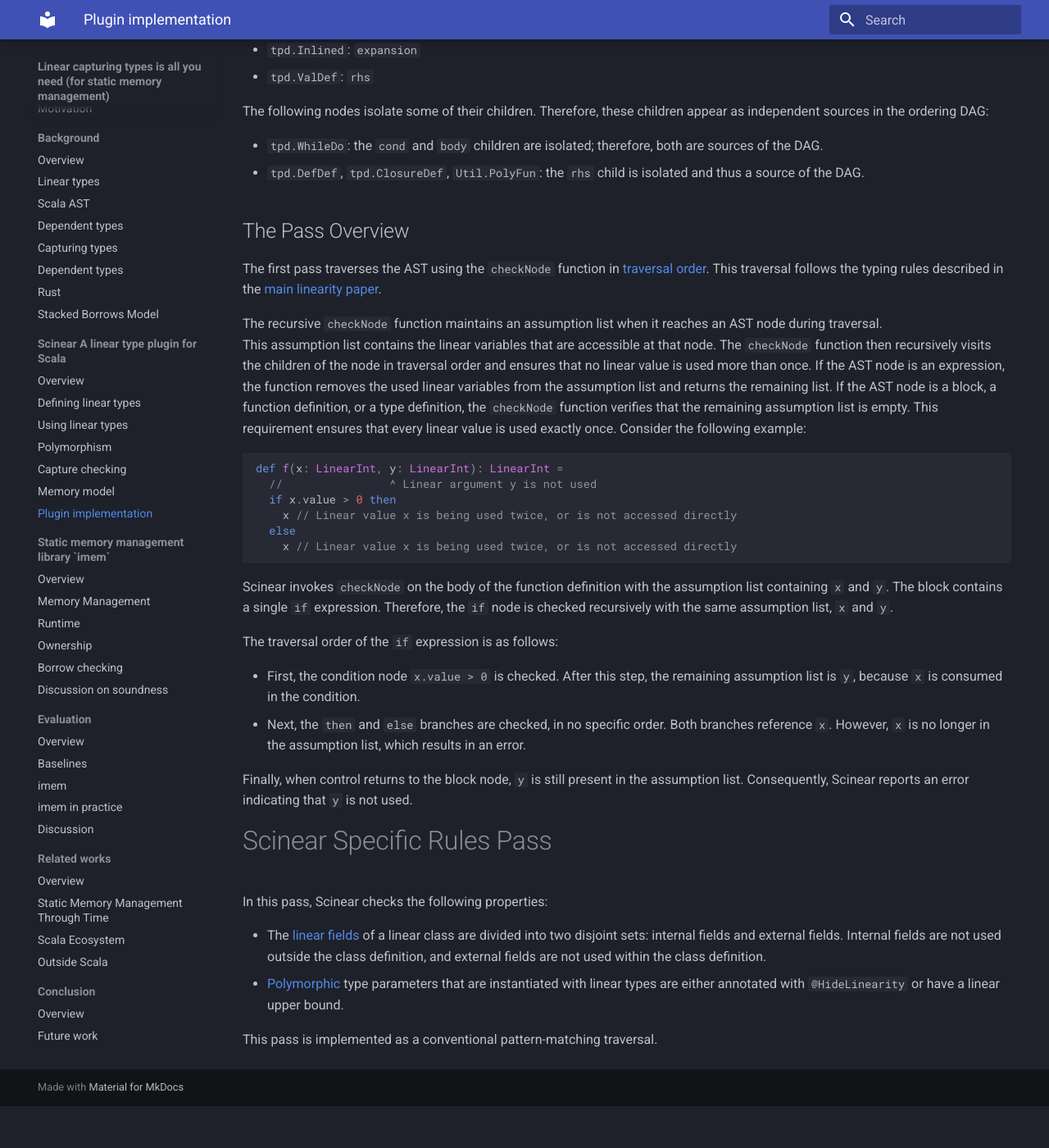
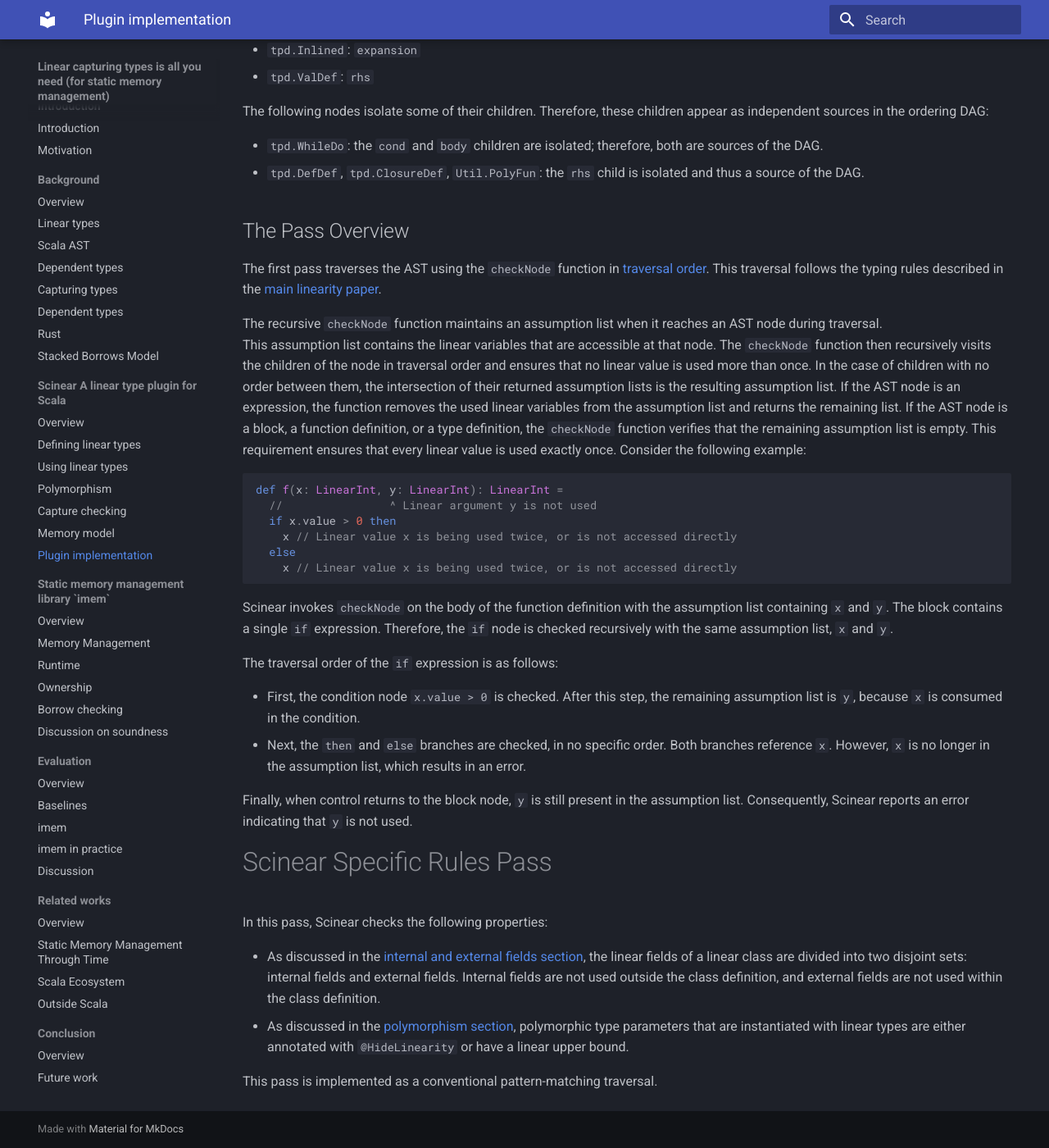
Before and after one commit to amsen20/masters-thesis, an MkDocs documentation site: the page built from docs/scinear/plugin-implementation.md, in a window 1280 px wide and 1400 px high, scrolled down 1229 px. Shown: the whole window at 82% size. Built offline with MkDocs 1.6.1 and Material for MkDocs 9.7.7, drawn with Linux system fonts in a browser that asks for light colours; before the commit the page ends 2578 px from its top, so only the background shows below that.

Commit message:
Apply suggestions

```diff
--- a/docs/scinear/plugin-implementation.md
+++ b/docs/scinear/plugin-implementation.md
@@ -58,6 +58,7 @@ This traversal follows the typing rules described in the [main linearity paper](
 The recursive `checkNode` function maintains an assumption list when it reaches an AST node during traversal.
 This assumption list contains the linear variables that are accessible at that node.
 The `checkNode` function then recursively visits the children of the node in traversal order and ensures that no linear value is used more than once.
+In the case of children with no order between them, the intersection of their returned assumption lists is the resulting assumption list.
 If the AST node is an expression, the function removes the used linear variables from the assumption list and returns the remaining list.
 If the AST node is a block, a function definition, or a type definition, the `checkNode` function verifies that the remaining assumption list is empty.
 This requirement ensures that every linear value is used exactly once.
@@ -86,8 +87,8 @@ Finally, when control returns to the block node, `y` is still present in the ass
 
 In this pass, Scinear checks the following properties:
 
-- The [linear fields](./defining-linear-types.md#internal-and-external-fields) of a linear class are divided into two disjoint sets: internal fields and external fields.
+- As discussed in the [internal and external fields section](./defining-linear-types.md#internal-and-external-fields), the linear fields of a linear class are divided into two disjoint sets: internal fields and external fields.
   Internal fields are not used outside the class definition, and external fields are not used within the class definition.
-- [Polymorphic](./polymorphism.md#polymorphic-function-calls) type parameters that are instantiated with linear types are either annotated with `@HideLinearity` or have a linear upper bound.
+- As discussed in the [polymorphism section](./polymorphism.md#polymorphic-function-calls), polymorphic type parameters that are instantiated with linear types are either annotated with `@HideLinearity` or have a linear upper bound.
 
 This pass is implemented as a conventional pattern-matching traversal.
```
